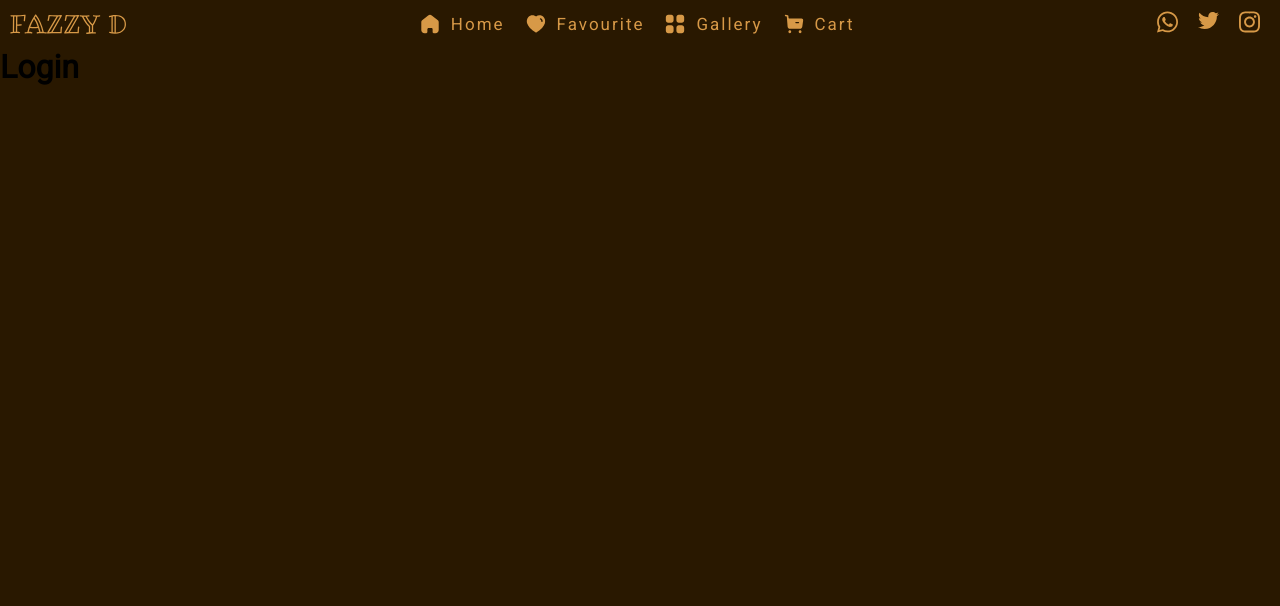
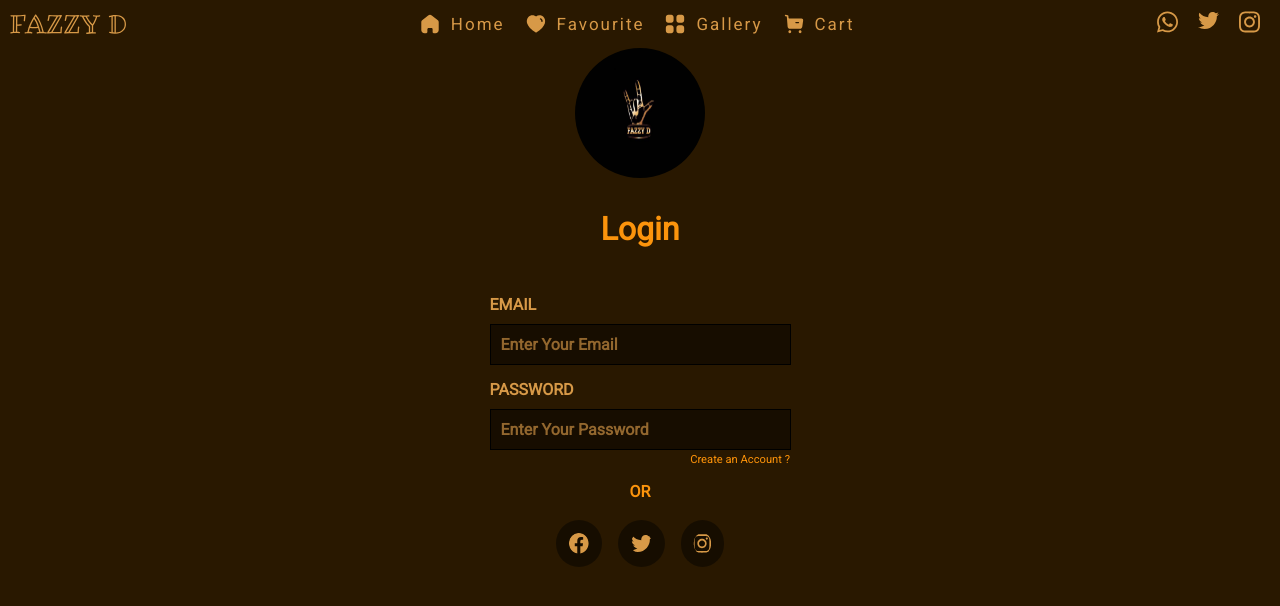
Before and after one commit to kromate/fazzyD, a Vue app: page /login in a window 1280 px wide. Shown: the top 606 px of the page. Built offline with nearby package versions, Linux system fonts and the light colour scheme.

Commit message:
login page complete

```diff
--- a/src/views/Login.vue
+++ b/src/views/Login.vue
@@ -1,13 +1,104 @@
 <template>
-  <h1>Login</h1>
+  <div class="container">
+    <img src="@/assets/logo.jpeg" alt="" class="logo" />
+    <h1>Login</h1>
+    <div>
+      <form action="">
+        <div class="inputBox">
+          <label for="email">EMAIL</label>
+          <input type="email" id="email" placeholder="Enter Your Email" />
+        </div>
+        <div class="inputBox">
+          <label for="password">PASSWORD</label>
+          <input type="password" id="password" placeholder="Enter Your Password" />
+        </div>
+        <div class="inputBox end flex">
+          <p class="bright">Create an Account ?</p>
+        </div>
+      </form>
+      <p class="or">OR</p>
+      <div class="social flex justify">
+        <img src="@/assets/social/facebook.svg" alt="" />
+        <img src="@/assets/social/twitter.svg" alt="" />
+        <img src="@/assets/social/insta.svg" alt="" />
+      </div>
+    </div>
+  </div>
 </template>
 
 <script>
-export default {
-
-}
+export default {};
 </script>
 
-<style>
-
+<style scoped>
+.container {
+  display: flex;
+  flex-direction: column;
+  align-content: center;
+  justify-content: center;
+  margin-bottom: 2rem;
+}
+.logo {
+  width: 130px;
+  height: 130px;
+  margin: 0 auto;
+  border-radius: 100%;
+}
+h1 {
+  text-align: center;
+  color: #fc940c;
+  margin: 2rem 0px;
+}
+input {
+  padding: 10px;
+  background: rgba(0, 0, 0, 0.445);
+  outline: none;
+  border: 1px solid black;
+  color: #d79947;
+  font-weight: 600;
+  font-size: 1rem;
+  width: 279px;
+}
+label {
+  display: block;
+  margin-bottom: 10px;
+  color: #d79947;
+  font-weight: 600;
+  font-size: 1rem;
+}
+.inputBox {
+  margin-top: 15px;
+  max-width: 99vw;
+}
+::placeholder {
+  color: #d79947a5;
+}
+form {
+  display: flex;
+  flex-direction: column;
+  justify-content: center;
+  align-items: center;
+}
+.end {
+  justify-content: flex-end;
+  width: 300px;
+  font-size: 0.7rem;
+  margin-top: 3px;
+}
+.social {
+  margin-top: 1.2rem;
+}
+.social > img {
+  height: 1.3rem;
+  margin: 0px 8px;
+  background: rgba(0, 0, 0, 0.466);
+  padding: 0.8rem;
+  border-radius: 100%;
+}
+.or {
+  color: #fc940c;
+  text-align: center;
+  margin-top: 1rem;
+  font-weight: 700;
+}
 </style>
```
Also changed, not shown: src/assets/CLogo.png (added), src/assets/social/facebook.svg (added).
